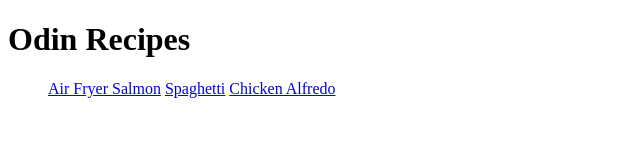
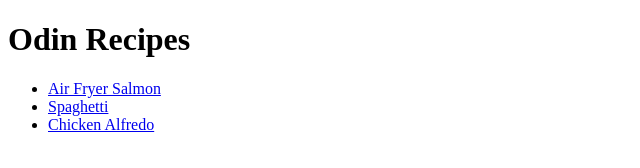
Before and after one commit to spencertlogan/odin-recipes, a plain HTML site: page index.html in a window 1280 px wide. Shown: the whole page, without its empty margins (0-640 px from the left). Drawn offline with Linux system fonts and the light colour scheme.

Commit message:
Add recipes to unordered list

```diff
--- a/index.html
+++ b/index.html
@@ -8,9 +8,9 @@
 <body>
     <h1>Odin Recipes</h1>
     <ul>
-        <a href="recipes/airFryerSalmon.html">Air Fryer Salmon</a>
-        <a href="recipes/spaghetti.html">Spaghetti</a>
-        <a href="recipes/chickenAlfredo.html">Chicken Alfredo</a>
+        <li><a href="recipes/airFryerSalmon.html">Air Fryer Salmon</a></li>
+        <li><a href="recipes/spaghetti.html">Spaghetti</a></li>
+        <li><a href="recipes/chickenAlfredo.html">Chicken Alfredo</a></li>
     </ul>
 </body>
 </html>
```
